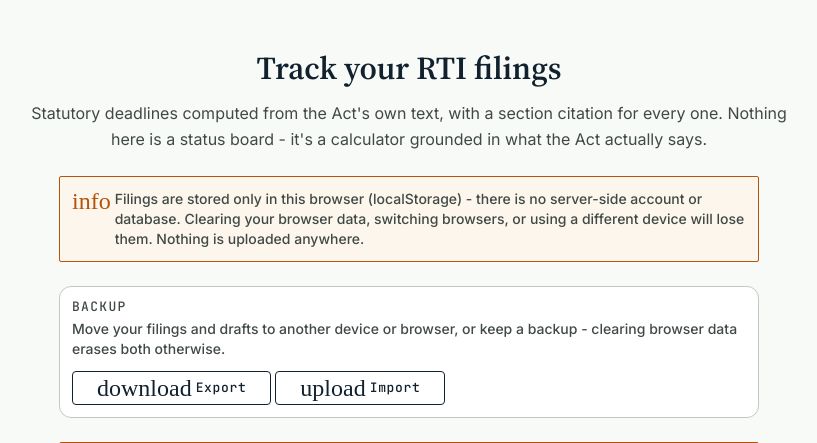
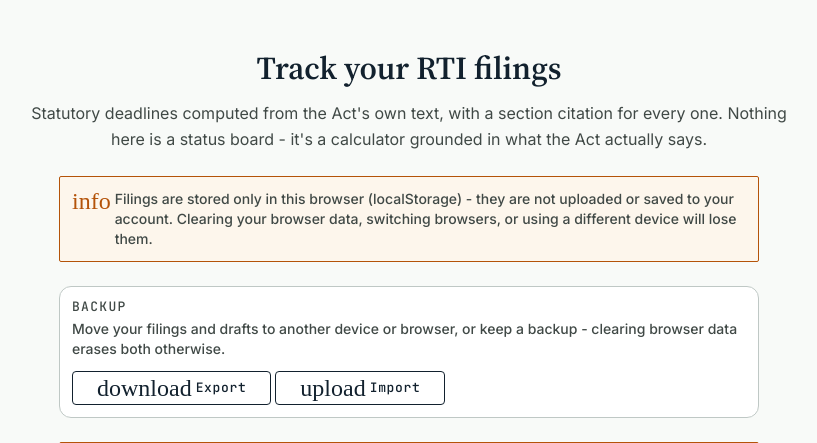
Before and after one commit to Prathamesh250205/rti-sahayak, a FastAPI app: page /track in a window 1280 px wide. Shown: the part 65-508 px from the top of the page, without its empty margins (231-1048 px from the left). Run offline with FastAPI, Linux system fonts and the light colour scheme; some libraries are stand-ins or nearby versions; some web fonts are replaced.

Commit message:
Bring outdated text up to date with the Vercel/accounts setup
- Draft and Track banners no longer claim there's no server-side account;
  they say saved items aren't uploaded or saved to your account
- README: deployed chain is groq,gemini; generate_stream() is gone; the
  Render-era test run is labelled as such
- Comments in web/main.py, web/rate_limit.py, rag/ingest.py, draft.html
  and .env.example no longer describe Render or generate_stream()

Co-Authored-By: Claude Opus 5.5 <noreply@anthropic.com>

```diff
--- a/web/main.py
+++ b/web/main.py
@@ -33,13 +33,13 @@ def _check_corpus_health() -> None:
     is empty or still carries the pre-Gate-3 "unknown" front-matter label.
 
     Both are silent-degradation failure modes otherwise: a zero-chunk
-    collection (e.g. a Render deploy whose build step skipped ingestion)
+    collection (e.g. a deploy whose build step skipped ingestion)
     doesn't crash anything - every draft just quietly refuses via CHECK A,
     which looks identical to a real corpus-health problem from the outside.
     An "unknown" chunk reappearing would mean the PREAMBLE_ANCHOR split in
     rag/ingest.py regressed (see that module) - the retrieval-quality bug
     Gate 2/3 fixed. Neither condition should ever be true in a healthy
-    deploy; this makes it obvious in Render logs the moment it isn't,
+    deploy; this makes it obvious in the deployment logs the moment it isn't,
     rather than only showing up as vague empty-/browse or refusal
     complaints days later. Never raises - a broken health check must not
     be mistaken for a warm-up failure in the caller's logs.
@@ -111,9 +111,10 @@ async def _warm_up_in_background() -> None:
     # Runs as a fire-and-forget task from lifespan below, off the event
     # loop thread (warm_up_retriever is blocking, synchronous work) so the
     # port is already accepting connections while the embedding model
-    # loads. Render's free tier (0.1 CPU) kills services that don't bind
-    # their port fast - blocking startup on this ~20s+ load risked exactly
-    # that. Never blocks startup on failure - retrieval just surfaces its
+    # loads. Originally for Render's free tier (0.1 CPU), which killed
+    # services that didn't bind their port fast; on Vercel it still keeps a
+    # cold start from blocking the first request on the model load. Never
+    # blocks startup on failure - retrieval just surfaces its
     # own error normally on first real use if this doesn't work.
     t0 = time.perf_counter()
     try:
--- a/web/rate_limit.py
+++ b/web/rate_limit.py
@@ -1,8 +1,8 @@
 """Minimal per-IP rate limiter for /api/draft.
 
-In-memory, single-process, fixed-window - appropriate for this deployment
-(one Render free-tier instance, no shared state across workers) and not a
-general abuse-prevention system. Exists specifically to protect the
+In-memory, per-process, fixed-window - not a general abuse-prevention
+system. On Vercel each function instance keeps its own counts, so the limit
+is per instance, not global (see README > Deployment). Exists specifically to protect the
 Groq/Gemini quota from being burned during judging, per the project's
 explicit ask.
 """
--- a/web/templates/track.html
+++ b/web/templates/track.html
@@ -47,7 +47,7 @@
 <!-- localStorage disclosure - same honest-labelling standard as the rest of the app. -->
 <div class="w-full max-w-[700px] border border-warning bg-[#FDF6EC] rounded-sm p-sm flex items-start gap-xs">
 <span class="material-symbols-outlined text-[18px] text-warning shrink-0" data-icon="info">info</span>
-<p class="font-caption text-caption text-on-surface-variant">Filings are stored only in this browser (localStorage) - there is no server-side account or database. Clearing your browser data, switching browsers, or using a different device will lose them. Nothing is uploaded anywhere.</p>
+<p class="font-caption text-caption text-on-surface-variant">Filings are stored only in this browser (localStorage) - they are not uploaded or saved to your account. Clearing your browser data, switching browsers, or using a different device will lose them.</p>
 </div>
 
 <div class="w-full max-w-[700px]">
```
Also changed, not shown: rag/ingest.py (+6 -6 lines), web/templates/draft.html (+3 -4 lines), README.md, 1 other file.
